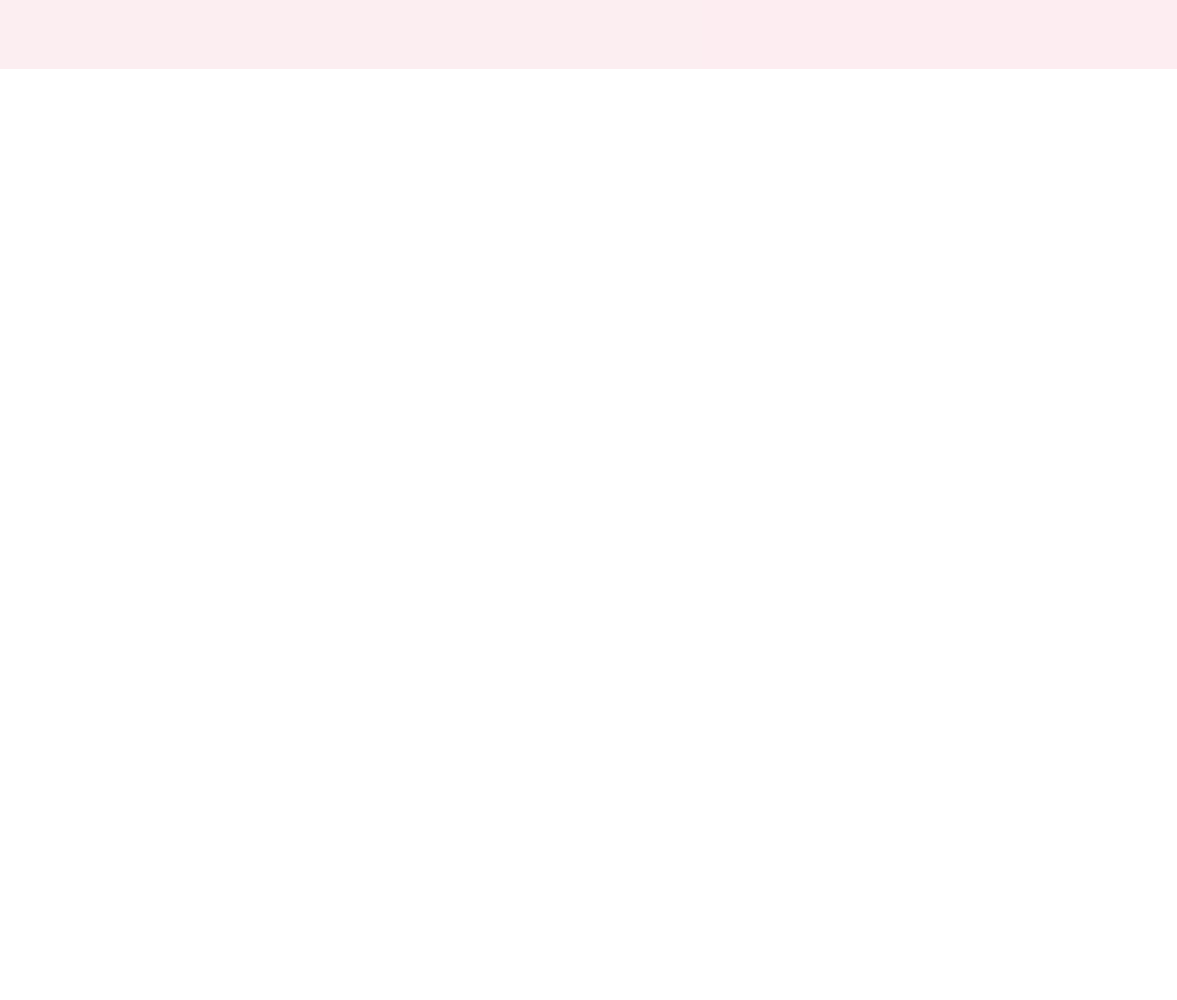
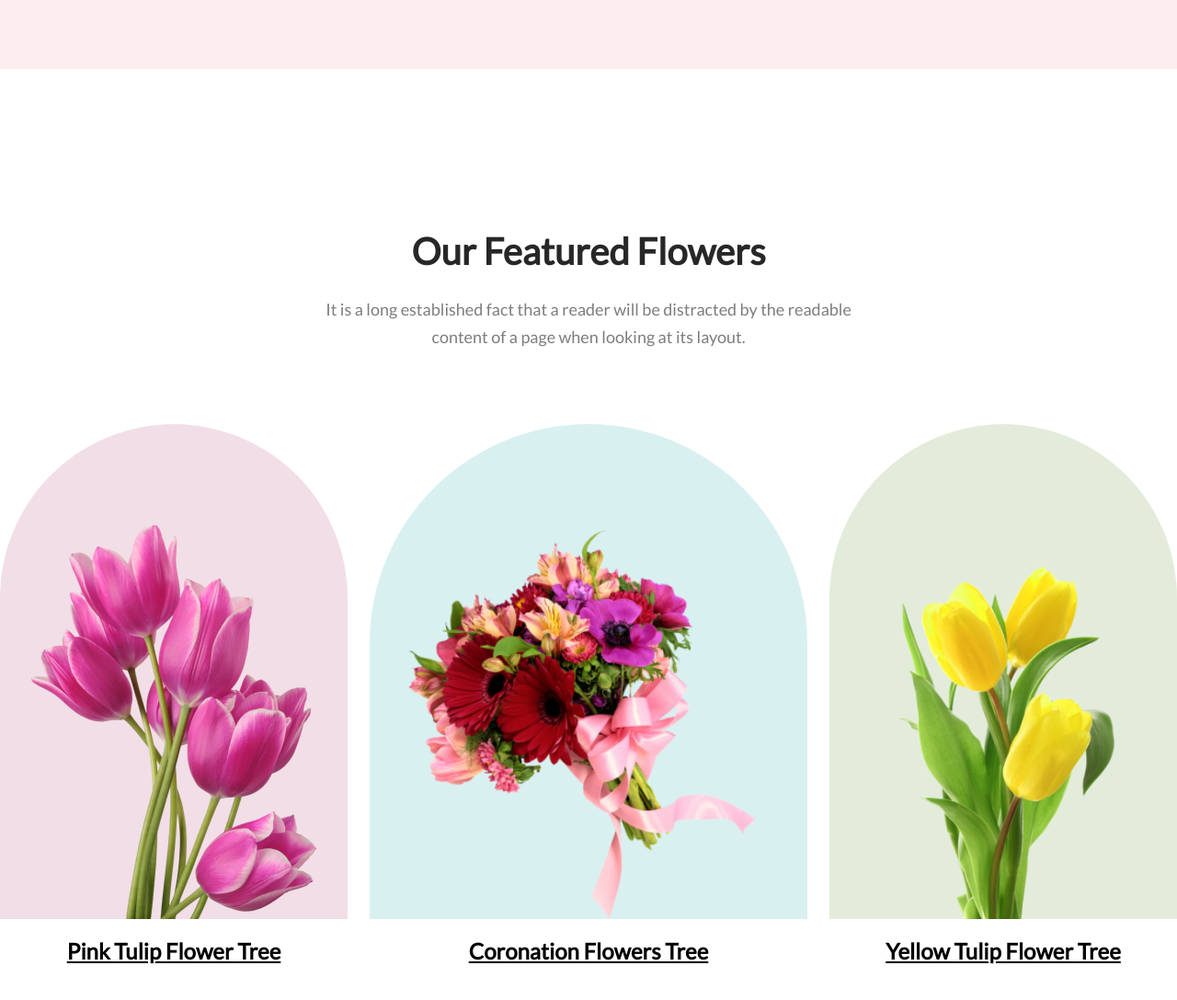
Before and after one commit to mahedihasantopu/online-flower-shop, a plain HTML site: page index.html in a window 1280 px wide. Shown: the part 775-1862 px from the top of the page at 92% size. Before the commit the page ends 850 px from the top, so only its background shows below. Drawn offline with Linux system fonts and the light colour scheme.

Commit message:
our feature flowers section completed

```diff
--- a/index.html
+++ b/index.html
@@ -32,10 +32,45 @@
     </header>
     <!-- Banner Section End -->
 
-
+    <!-- ----- main section start----- -->
     <main>
 
+        <!-- Feature flowers section start -->
+        <section class="feature-flower">
+            <div class="feature-flower-details">
+                <h1>Our Featured Flowers</h1>
+                <p>It is a long established fact that a reader will be distracted by the readable <br> content of a page
+                    when
+                    looking at its layout.</p>
+            </div>
+
+            <div class="flowers-row">
+                <div class="flower-container">
+                    <div id="flower-bg1">
+                        <img id="feature-img" src="./assets/feature1.png" alt="">
+                    </div>
+                    <h1>Pink Tulip Flower Tree</h1>
+                </div>
+                <div class="flower-container">
+                    <div id="flower-bg2">
+                        <img id="feature-img" src="./assets/feature2.png" alt="">
+                    </div>
+                    <h1>Coronation Flowers Tree</h1>
+                </div>
+                <div class="flower-container">
+                    <div id="flower-bg3">
+                        <img id="feature-img" src="./assets/feature3.png" alt="">
+                    </div>
+                    <h1>Yellow Tulip Flower Tree</h1>
+                </div>
+            </div>
+        </section>
+        <!-- Feature flowers section end -->
+
+
     </main>
+    <!-- ----- main section end----- -->
+
 
 
 </body>
--- a/style.css
+++ b/style.css
@@ -67,3 +67,87 @@
 }
 
 /* banner section end */
+
+
+
+/* Feature flower section start */
+.feature-flower {
+    max-width: 1480px;
+    margin: 174px auto;
+    width: 100%;
+    height: fit-content;
+    background: white;
+}
+
+.feature-flower-details h1 {
+    color: #272727;
+    text-align: center;
+    font-family: Lato;
+    font-size: 40px;
+    font-style: normal;
+    font-weight: 800;
+    line-height: normal;
+}
+
+.feature-flower-details p {
+    color: rgba(39, 39, 39, 0.60);
+    text-align: center;
+    font-family: Lato;
+    font-size: 18px;
+    font-style: normal;
+    font-weight: 400;
+    line-height: 30px;
+    margin-top: 24px;
+}
+
+
+.flowers-row {
+    width: 100%;
+    display: flex;
+    justify-content: space-between;
+    align-items: center;
+    gap: 24px;
+    margin-top: 80px;
+}
+
+
+
+.flower-container {
+    width: 100%;
+}
+
+
+.flower-container div {
+    height: 538px;
+    display: flex;
+    justify-content: center;
+    align-items: end;
+    border-radius: 300px 300px 0px 0px;
+    padding: 0 24px 0 24px;
+}
+
+#flower-bg1 {
+    background-color: #A7216226;
+}
+
+#flower-bg2 {
+    background-color: #0597A026;
+}
+
+#flower-bg3 {
+    background-color: #477D1126;
+}
+
+#feature-img {
+    height: 428px;
+}
+
+
+.flower-container h1 {
+    text-align: center;
+    text-decoration: underline;
+    margin-top: 20px;
+    font-family: Lato;
+}
+
+/* Feature flower section end */
```
Also changed, not shown: assets/feature1.png (renamed from assets/pngwing 6.png), assets/feature2.png (renamed from assets/pngwing 5.png), assets/feature3.png (renamed from assets/pngwing 7.png).
